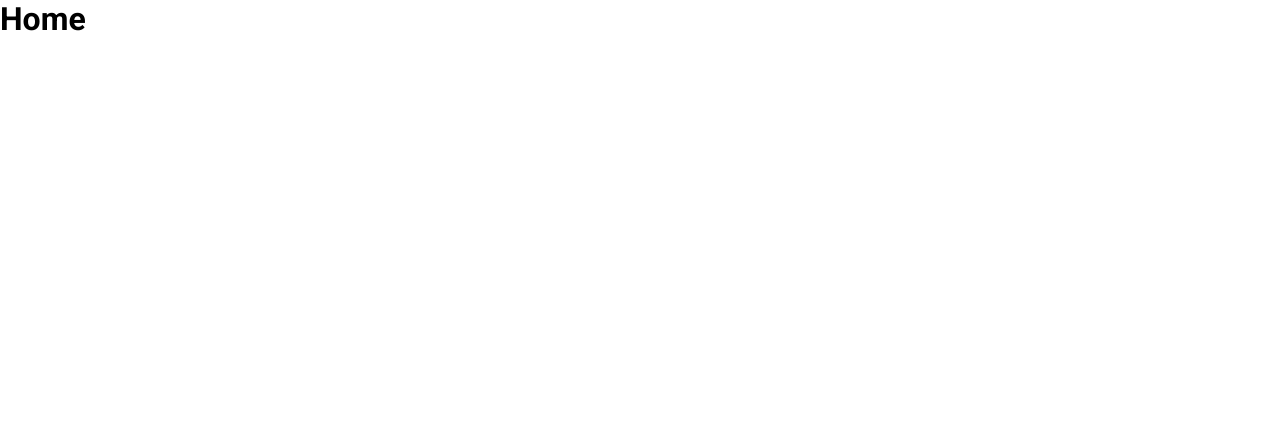
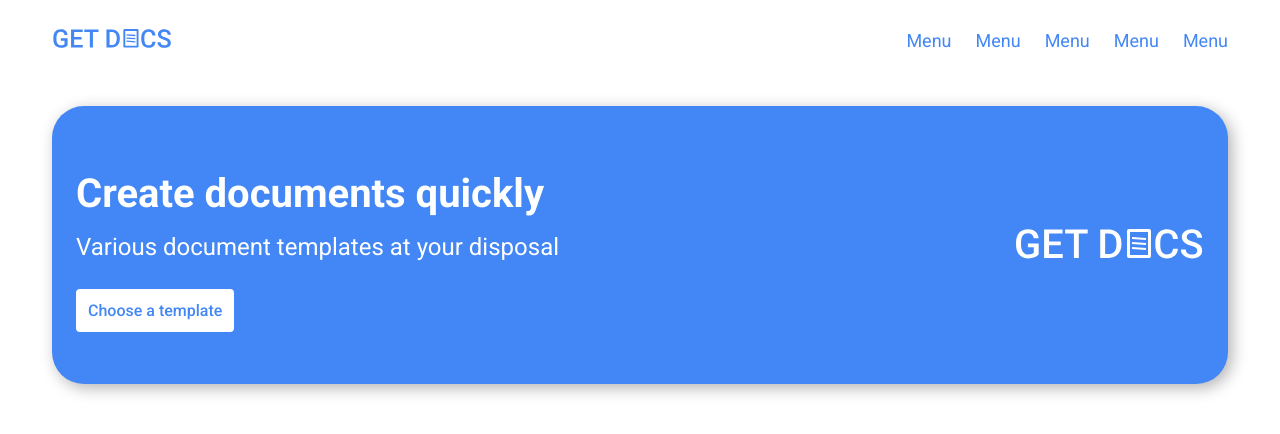
Before and after one commit to pedro-isacss/get-docs, a React (Create React App) app: page / in a window 1280 px wide. Shown: the top 434 px of the page. Built offline with nearby package versions, Linux system fonts and the light colour scheme.

Commit message:
Added home

```diff
--- a/src/App.css
+++ b/src/App.css
@@ -1,5 +1,17 @@
+@import url("https://fonts.googleapis.com/css2?family=Roboto:wght@400;500;700&display=swap");
+
 * {
   margin: 0;
   padding: 0;
   box-sizing: border-box;
+  font-family: "Roboto", sans-serif;
 }
+
+:root {
+  --theme: #4287f5;
+  --white: #fff;
+  --maxWidth: 1224px;
+  --paddingMaxWidth: 24px;
+  --radius: 4px;
+  --shadow: 4px 4px 16px rgba(0, 0, 0, 0.3);
+}
--- /dev/null
+++ b/src/Components/NavBar/index.js
@@ -0,0 +1,21 @@
+import styles from "./index.module.css";
+import logo from "../../images/logo.svg";
+
+const NavBar = () => {
+  return (
+    <div className={styles.container}>
+      <a href="#" className={styles.logo}>
+        <img src={logo} alt="Get Docs" />
+      </a>
+      <nav>
+        <a href="#">Menu</a>
+        <a href="#">Menu</a>
+        <a href="#">Menu</a>
+        <a href="#">Menu</a>
+        <a href="#">Menu</a>
+      </nav>
+    </div>
+  );
+};
+
+export default NavBar;
--- /dev/null
+++ b/src/Components/NavBar/index.module.css
@@ -0,0 +1,20 @@
+.container {
+  display: flex;
+  justify-content: space-between;
+  align-items: center;
+  padding: var(--paddingMaxWidth);
+  width: 100%;
+  max-width: var(--maxWidth);
+  margin: 0 auto;
+}
+
+.container .logo img {
+  max-width: 120px;
+}
+
+.container nav a {
+  margin-left: 24px;
+  text-decoration: none;
+  color: var(--theme);
+  font-size: 18px;
+}
--- a/src/Pages/Home/index.js
+++ b/src/Pages/Home/index.js
@@ -1,11 +1,19 @@
 import styles from "./index.module.css";
+import bannerImg from "../../images/logo-white.svg";
+import NavBar from "../../Components/NavBar";
 
 const Home = () => {
   return (
     <div>
-      <header>
-        <h1>Home</h1>
-      </header>
+      <NavBar />
+      <section className={styles.banner}>
+        <div>
+          <h1>Create documents quickly</h1>
+          <p>Various document templates at your disposal</p>
+          <a href="#">Choose a template</a>
+        </div>
+        <img src={bannerImg} alt="templates examples" />
+      </section>
     </div>
   );
 };
--- a/src/Pages/Home/index.module.css
+++ b/src/Pages/Home/index.module.css
@@ -0,0 +1,35 @@
+.banner {
+  width: 100%;
+  max-width: calc(var(--maxWidth) - 2 * var(--paddingMaxWidth));
+  margin: 24px auto 0 auto;
+  background-color: var(--theme);
+  padding: 64px var(--paddingMaxWidth);
+  display: flex;
+  justify-content: space-between;
+  align-items: center;
+  border-radius: 32px;
+  box-shadow: var(--shadow);
+}
+
+.banner h1 {
+  font-size: 40px;
+  color: var(--white);
+}
+
+.banner p {
+  font-size: 24px;
+  color: var(--white);
+  margin-bottom: 40px;
+  margin-top: 16px;
+}
+
+.banner a {
+  background-color: var(--white);
+  color: var(--theme);
+  width: 100%;
+  max-width: 300px;
+  text-decoration: none;
+  padding: 12px;
+  border-radius: var(--radius);
+  font-weight: 500;
+}
--- a/src/Pages/Resume1/index.module.css
+++ b/src/Pages/Resume1/index.module.css
@@ -1,9 +1,3 @@
-@import url("https://fonts.googleapis.com/css2?family=Roboto:wght@400;500;700&display=swap");
-
-* {
-  font-family: "Roboto", sans-serif;
-}
-
 .container {
   display: flex;
   justify-content: center;
```
Also changed, not shown: src/images/logo-white.svg (added), src/images/logo.svg (added).
